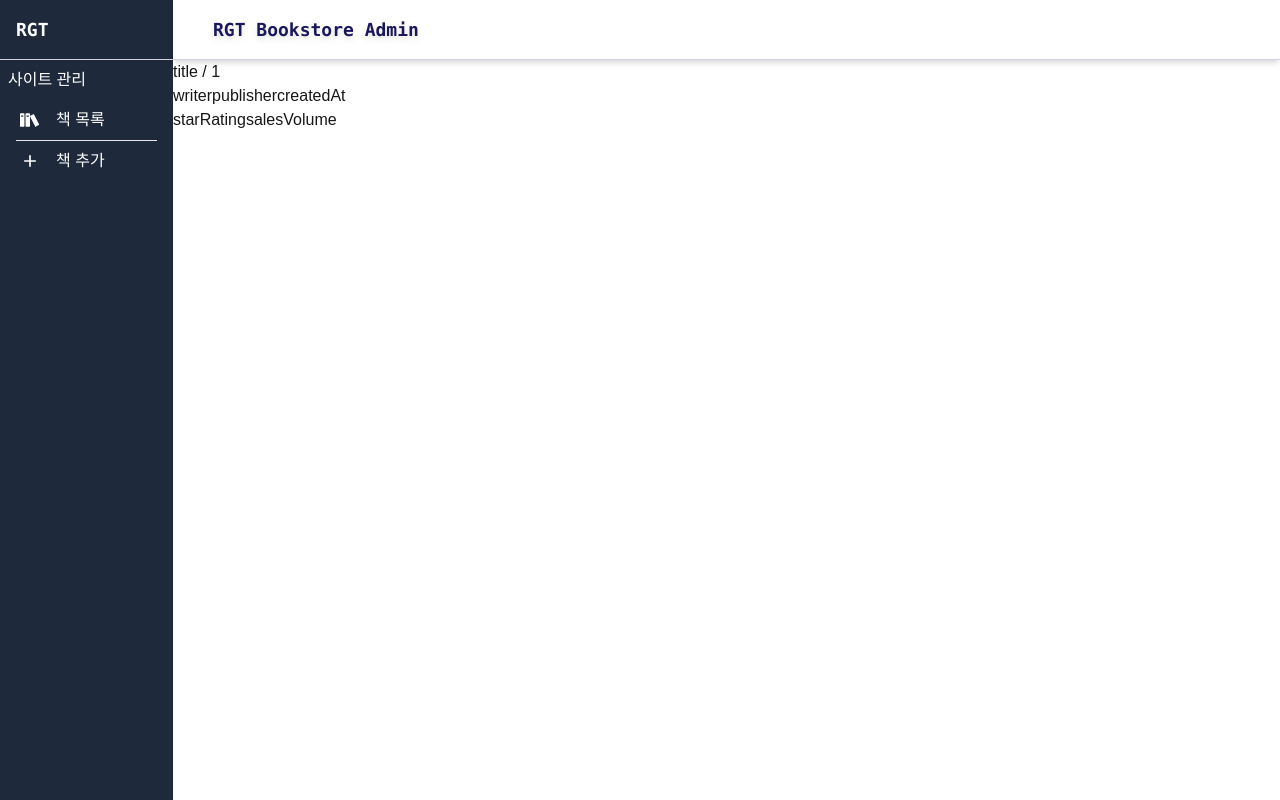
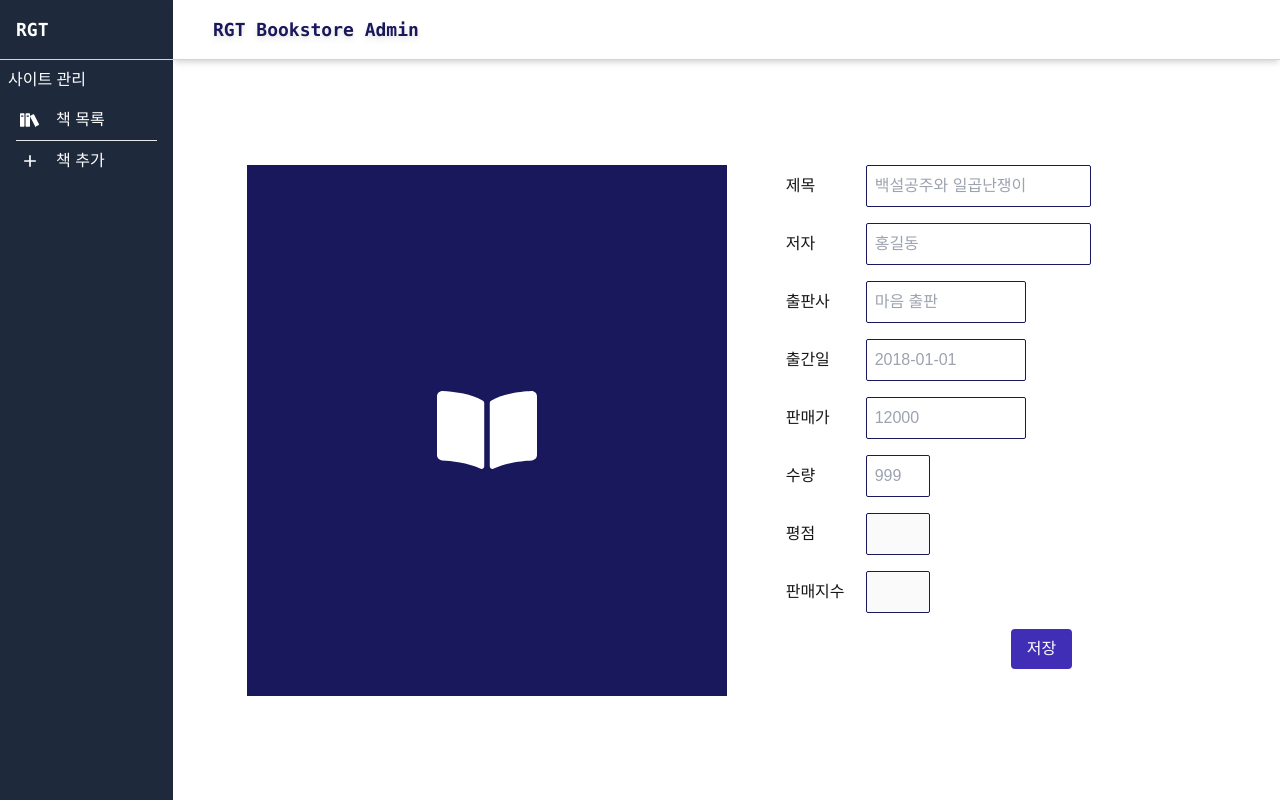
Before and after one commit to jinjuseo/rgt_web_frontend, a Next.js app: page /book/1 in a window 1280 px wide. Built offline with nearby package versions, Linux system fonts and the light colour scheme; no server answers.

Commit message:
feat : 책 수정 기능 추가

```diff
--- a/src/pages/_app.tsx
+++ b/src/pages/_app.tsx
@@ -8,7 +8,7 @@ import { MdAdd } from "react-icons/md";
 export default function App({ Component, pageProps }: AppProps) {
   return (
     <ReactQueryProvider>
-  <div className="w-[100vw] h-[100vh] flex flex-row  ">
+  <div className="w-[100vw] h-[100vh] flex flex-row ">
       <section className="w-[200px] h-full bg-slate-800 text-white flex flex-col justify-start items-start">
         <header className="w-full h-[60px] flex flex-row justify-start items-center border-b-[1px] border-gray-300">
           <h1 className="text-lg pl-4 font-semibold font-mono">RGT</h1>
@@ -28,7 +28,7 @@ export default function App({ Component, pageProps }: AppProps) {
         <nav className="w-full h-[60px] flex flex-row justify-start border-b-[1px] border-gray-300 items-center shadow-md drop-shadow-md">
           <h1 className="text-lg pl-10 text-primary font-semibold font-mono">RGT Bookstore Admin</h1>
         </nav>
-        <main className="w-full h-[calc(100%-60px)]">
+        <main className="w-full h-[calc(100%-60px)] overflow-auto">
           <Component {...pageProps} />
         </main>
       </section>
--- a/src/pages/addBook.tsx
+++ b/src/pages/addBook.tsx
@@ -2,7 +2,9 @@ import React from 'react'
 
 const AddBook = () => {
   return (
-    <div>AddBook</div>
+    <section className="w-full h-full p-4 flex flex-col gap-4 justify-start items-center overflow-y-auto ">
+
+    </section>
   )
 }
 
--- a/src/pages/api/book.ts
+++ b/src/pages/api/book.ts
@@ -1,18 +1,18 @@
 import apiClient from "./apiClient";
-// import {BookType} from "@/types/aboutBook";
+import {BookType} from "@/types/aboutBook";
 export const getBooks = ()=>{
     return apiClient.get('/api/books');
 }
 
-export const getBookDetails=(id:number)=>{
-    return apiClient.get(`/api/book/${id}`);
+export const getBookDetails=(id:string)=>{
+    return apiClient.get(`/api/books/${id}`);
 }
 
 export const addBook = (params:{})=>{
     return apiClient.post(`/api/books/${params}`);
 }
 
-export const updateBook = (id:number, params:{})=>{
+export const updateBook = (id:string, params:BookType)=>{
     return apiClient.put(`/api/books/${id}`, params);
 }
 
--- a/src/pages/book/[id].tsx
+++ b/src/pages/book/[id].tsx
@@ -1,32 +1,80 @@
 import { useRouter } from 'next/router';
 import React, { useEffect, useState } from 'react'
+import BookInputs from '../components/BookInputs';
+import { getBookDetails, updateBook } from '../api/book';
+import { BookType } from '@/types/aboutBook';
+import Input from '../components/Input';
+import { FaBookOpen } from "react-icons/fa";
 
-const Book = () => {
+
+const checkValid = (book:BookType)=>{
+    if(!book.title ||!book.writer || !book.createdAt || !book.price ||!book.publisher || !book.quantity){
+        alert('에러');
+        return false;
+    }
+    return true;
+}
+const BookModify = () => {
     const router = useRouter();
-    const [bookId, setBookId] = useState<number>(0);
+    const [bookId, setBookId] = useState<string>('');
+    const [book,setBook] = useState<BookType>(null);
+    const onSave=async ()=>{
+        const valid = checkValid(book);
+        if(valid){
+            const response = await updateBook(bookId, book);
+            if(response.status===200){
+                console.log(response);
+            }
+        }
+
+    }
+    const onChange = (e:any)=>{
+        setBook({...book,[e.target.name]:e.target.value});
+    }
     useEffect(() => {
         if (router) {
-            setBookId(Number(router?.query?.id));
+            setBookId(router?.query?.id);
         }
       }, [router]);
+    useEffect(()=>{
+        if(bookId) fetchBook();
+    },[bookId]);
+    const fetchBook = async()=>{
+        const response = await getBookDetails(bookId);
+        if(response.status === 200){
+            setBook(response.data);
+        }else throw new Error("데이터 로드 실패");
+
+    }
   return (
-    <div className='bookDetails'>
-        <div className='bookImage'></div>
-        <div className='bookInfo'>
-            <h1>title / {bookId}</h1>
-            <p>
-                <span>writer</span>
-                <span>publisher</span>
-                <span>createdAt</span>
-            </p>
-            <p>
-                <span>starRating</span>
-                <span>salesVolume</span>
-            </p>
+    <div className='w-full h-full p-4 flex flex-row justify-evenly flex-wrap '>
+        <div className='bookImage min-w-[500px] w-2/5 h-full flex justify-center items-center '>
+            <div className='w-1/2 min-w-[480px] h-3/4 bg-primary text-white font-5xl flex justify-center items-center'>
+                <FaBookOpen className="text-[100px]"/>
+            </div>
+
         </div>
+        <div className='bookInfo w-2/5  min-w-1/3  h-full  flex justify-start items-center '>
+            <div className='w-2/3 h-3/4 flex flex-col justify-start items-start gap-4'>
+                <Input type={'string'} value={book?.title} name='title' label={'제목'} onChange={onChange} placeholder='백설공주와 일곱난쟁이'/>
+                <Input type={'string'} value={book?.writer} name='writer' label={'저자'} onChange={onChange} placeholder='홍길동'/>
+                <Input type={'string'} value={book?.publisher} name='publisher' label={'출판사'} onChange={onChange} length='md' placeholder='마음 출판'/>
 
-    </div>
+                <Input type={'string'} value={book?.createdAt} name='createdAt' label={'출간일'} onChange={onChange} length='md' placeholder='2018-01-01'/>
+                <Input type={'number'} value={book?.price} name='price' label={'판매가'} onChange={onChange} length='md' placeholder='12000'/>
+                <Input type={'number'} value={book?.quantity} name='quantity' label={'수량'} onChange={onChange} length='sm' placeholder='999'/>
+
+
+
+                <Input type={'number'} value={book?.starRating} label={'평점'}name='starRating' blocked={true} length='sm'/>
+                <Input type={'number'} value={book?.salesVolume} label={'판매지수'}name='salesVolume' blocked={true} length='sm'/>
+                <div className='w-full flex flex-row justify-end'><button className="bg-secondary text-white p-2 rounded px-4 transition delay-50 ease-in hover:bg-cyan-900"
+                onClick={onSave}
+                >저장</button></div>
+            </div>
+        </div>
+  </div>
   )
 }
 
-export default Book
+export default BookModify
--- a/src/pages/components/BookDetail.tsx
+++ b/src/pages/components/BookDetail.tsx
@@ -6,15 +6,7 @@ import { FaStar } from "react-icons/fa";
 interface BookDetailProps{
     book:BookType;
 }
-const formatDate = (timestamp:number)=>{
-    const date = new Date(timestamp * 1000); // 밀리초로 변환
 
-    // 년-월-일로 포맷팅
-    const formattedDate = `${date.getFullYear()}-${(date.getMonth() + 1)
-      .toString()
-      .padStart(2, "0")}-${date.getDate().toString().padStart(2, "0")}`;
-    return formattedDate;
-}
 const BookDetail: React.FC<BookDetailProps> = ({book}) => {
   return (
         <div className='w-full h-full bookDetails flex flex-row justify-start gap-4'>
@@ -26,15 +18,18 @@ const BookDetail: React.FC<BookDetailProps> = ({book}) => {
             <ul className='list-disc list-inside'>
                 <li>{book?.writer +' 저'}</li>
                 <li>{book?.publisher}</li>
-                <li>{formatDate(book?.createdAt)}</li>
+                <li>{book?.createdAt}</li>
+                <li>{`${book?.price} ￦`}</li>
+                <li>{`수량 ${book?.quantity} 권`}</li>
                 <li className="">
+                        <span>평점</span>
                         <FaStar className='text-yellow-300 inline-block mr-1 text-center'/>
                         <span >{`${book?.starRating.toFixed(1)}`}</span>
                 </li>
                 <li>{`판매지수 ${book?.salesVolume}`}</li>
-                <li>{`수량 ${book?.quantity} 권`}</li>
+
             </ul>
-            <Link className='flex justify-end' href={`/book/${book?.id}`}><span className="bg-stone-300 text-white p-1 px-2 rounded hover:bg-stone-400 transition ease-in delay-150">수정</span></Link>
+            <Link className='flex justify-end' href={`/book/${book?.id}`}><span className="bg-stone-300 text-white p-1 px-2 rounded hover:bg-stone-400 transition ease-in delay-50">수정</span></Link>
         </div>
 
         </div>
--- /dev/null
+++ b/src/pages/components/BookInputs.tsx
@@ -0,0 +1,28 @@
+import { BookType } from '@/types/aboutBook';
+import React from 'react'
+import Input from './Input';
+interface InputParams {
+    book: BookType | null;
+    onChange:()=>{};
+}
+const BookInputs:React.FC<InputParams> = ({book}) => {
+  return (
+    <div className='w-full h-full p-4'>
+      <div className='bookImage'></div>
+        <div className='bookInfo'>
+            <Input type={'string'} value={book?.title} name='title'/>
+            <p>
+                <span>writer</span>
+                <span>publisher</span>
+                <span>createdAt</span>
+            </p>
+            <p>
+                <span>starRating</span>
+                <span>salesVolume</span>
+            </p>
+        </div>
+    </div>
+  )
+}
+
+export default BookInputs
--- /dev/null
+++ b/src/pages/components/Input.tsx
@@ -0,0 +1,29 @@
+import React, { HTMLInputTypeAttribute } from 'react'
+
+interface InputParams {
+    type: HTMLInputTypeAttribute;
+    name:string;
+    value:string | number |undefined;
+    label:string;
+    blocked?:boolean;
+    onChange?:(e:any)=>void;
+    length?:string;
+    placeholder?:string;
+}
+const Input:React.FC<InputParams> = ({type,name,value,blocked,onChange,label,length, placeholder}) => {
+  return (
+    <div className="flex w-full justify-start items-center">
+        <label htmlFor={name} className="min-w-20">{label}</label>
+        <input
+        placeholder={placeholder}
+        onChange={onChange}
+        className={`outline-none border-primary border-[1px] rounded-sm p-2
+            ${length==='sm' ? 'w-16' : length ==='md' ?'w-40' :'w-60'}
+            `}
+        name={name} type={type} value={value} disabled={blocked}/>
+    </div>
+
+  )
+}
+
+export default Input
--- a/src/pages/components/Modal.tsx
+++ b/src/pages/components/Modal.tsx
@@ -3,7 +3,7 @@ import {BookType} from "@/tyeps/aboutBook";
 import BookDetail from "./BookDetail";
 import { MdClose } from "react-icons/md";
 interface ModalProps {
-    book: any | null;
+    book: BookType | null;
     onClose: () => void;
 }
 
--- a/src/pages/index.tsx
+++ b/src/pages/index.tsx
@@ -138,10 +138,10 @@ export default function Home(){
       }
       {
         books&&isSearching &&
-        <ul className="w-full h-92 p-8 flex flex-row flex-start flex-wrap ">
+        <ul className="w-full h-92 p-8 flex flex-row flex-start flex-wrap gap-4">
         {
           searchedBooks?.map((book:BookType,i:number)=>{
-            return(<li  key={i}>
+            return(<li  key={i} onClick={() => openModal(book)} className="cursor-pointer">
                     <Book book={book}/>
                   </li>);
           })
--- a/src/types/aboutBook.ts
+++ b/src/types/aboutBook.ts
@@ -1,6 +1,6 @@
 export interface BookType{
     id:string;
-    createdAt:number;
+    createdAt:string;
     title:string;
     imageUrl:string;
     quantity:number;
--- a/tailwind.config.ts
+++ b/tailwind.config.ts
@@ -11,7 +11,8 @@ export default {
       colors: {
         background: "var(--background)",
         foreground: "var(--foreground)",
-        'primary' : '#1a185c'
+        'primary' : '#1a185c',
+        'secondary':'#402eb7',
       },
     },
   },
```
